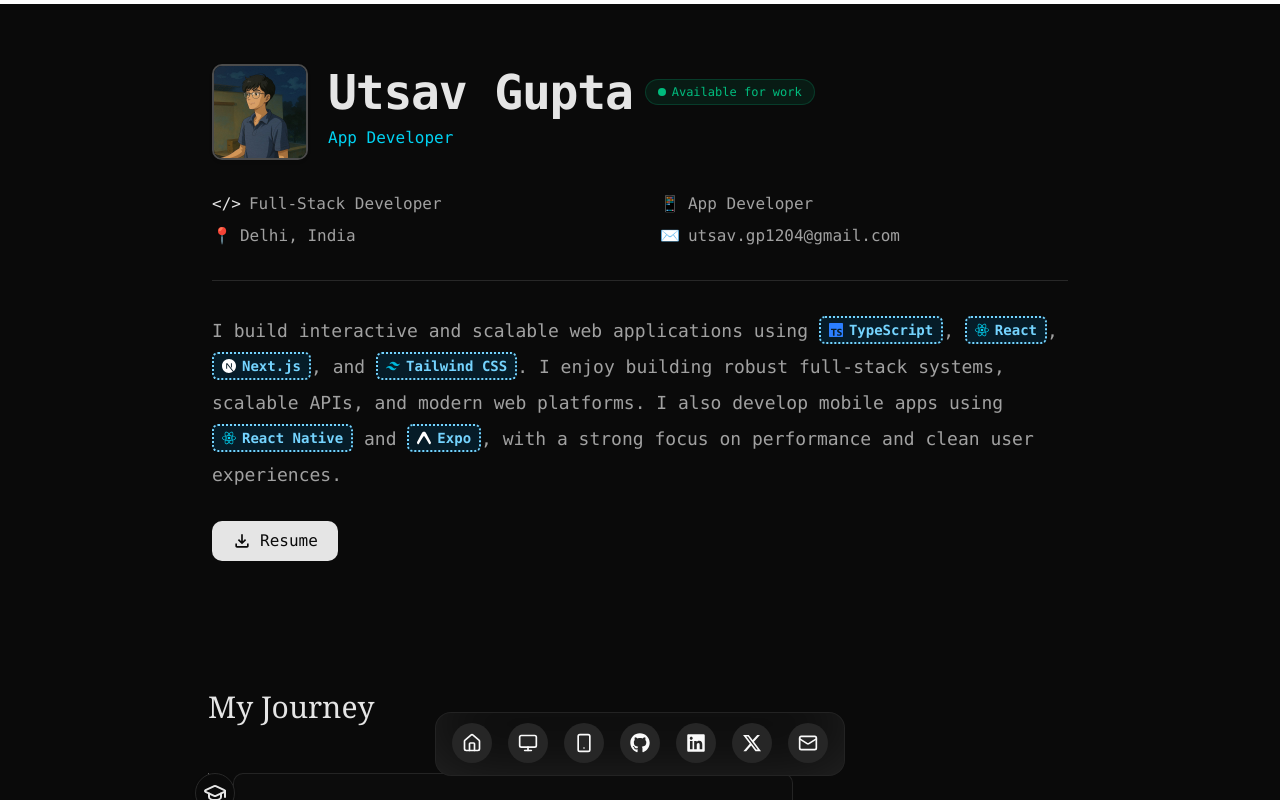
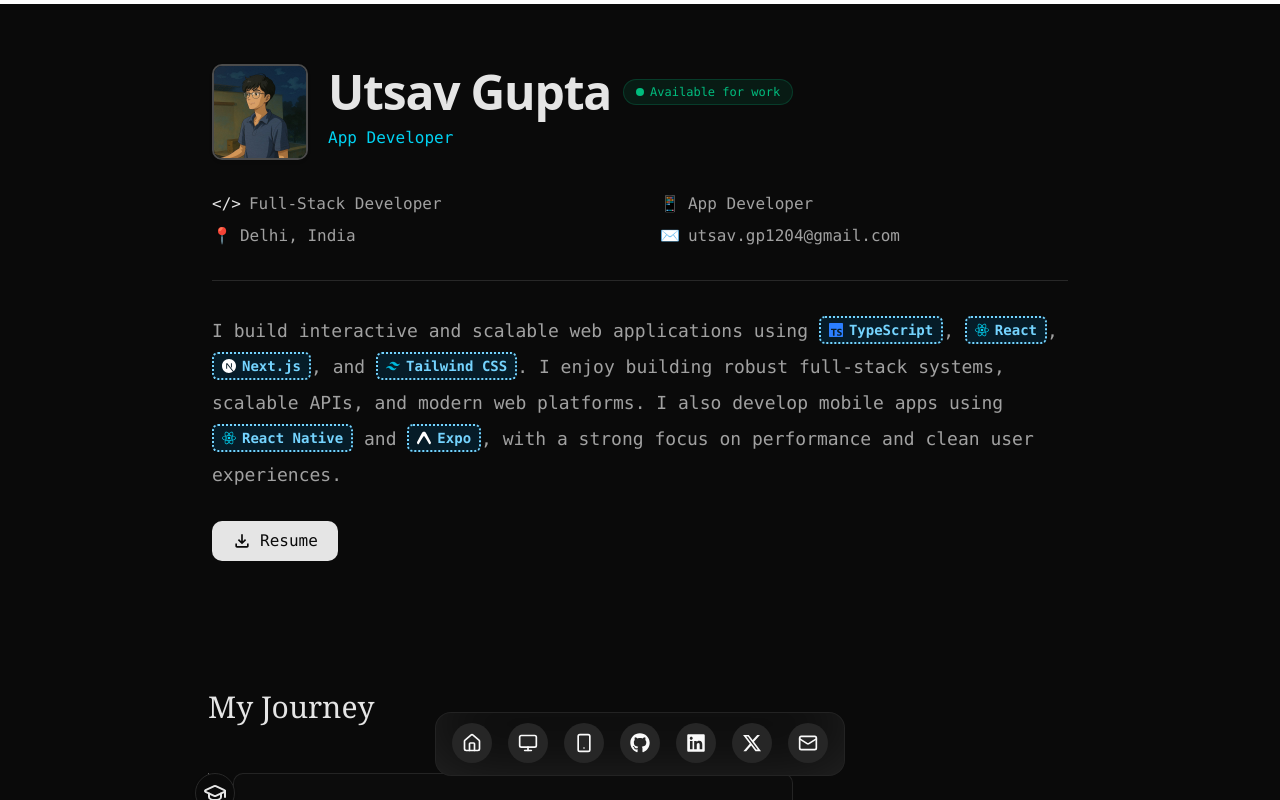
Before and after one commit to utsavg05/next-portfolio, a Next.js app: page / in a window 1280 px wide. Shown: the top 800 px of the page. Built offline with nearby package versions, Linux system fonts and the light colour scheme.

Commit message:
changed some fonts

```diff
--- a/src/components/pages/hero.tsx
+++ b/src/components/pages/hero.tsx
@@ -338,7 +338,7 @@ const HeroSection = () => {
         {/* Name + Available Badge */}
         <div className="flex flex-col">
           <div className="flex items-center gap-3">
-            <h1 className="text-primary text-3xl sm:text-4xl md:text-5xl font-bold font-mono tracking-tight">
+            <h1 className="text-primary text-3xl sm:text-4xl md:text-5xl font-bold font-sans tracking-tight">
               Utsav Gupta
             </h1>
             <span className="hidden sm:inline-flex items-center gap-1.5 text-xs font-mono bg-emerald-500/10 text-emerald-500 border border-emerald-500/20 rounded-full px-3 py-1">
```
